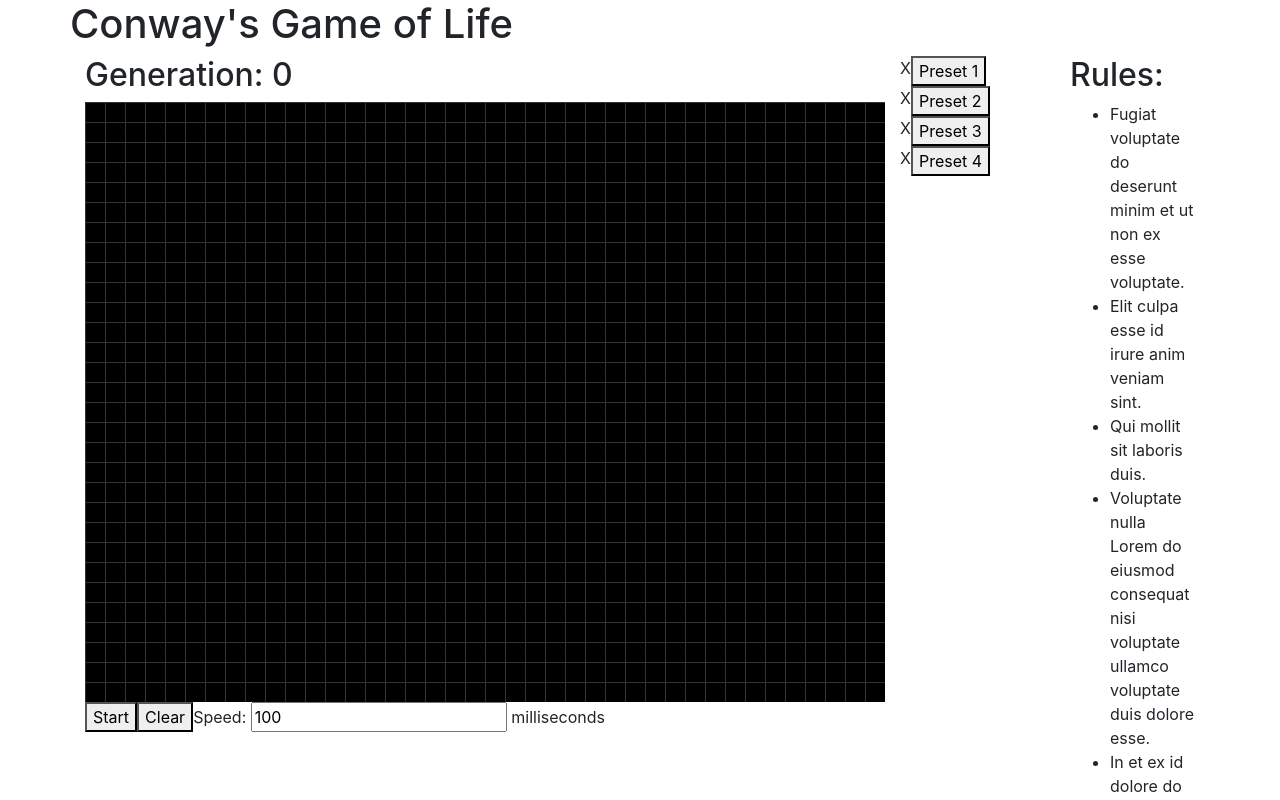
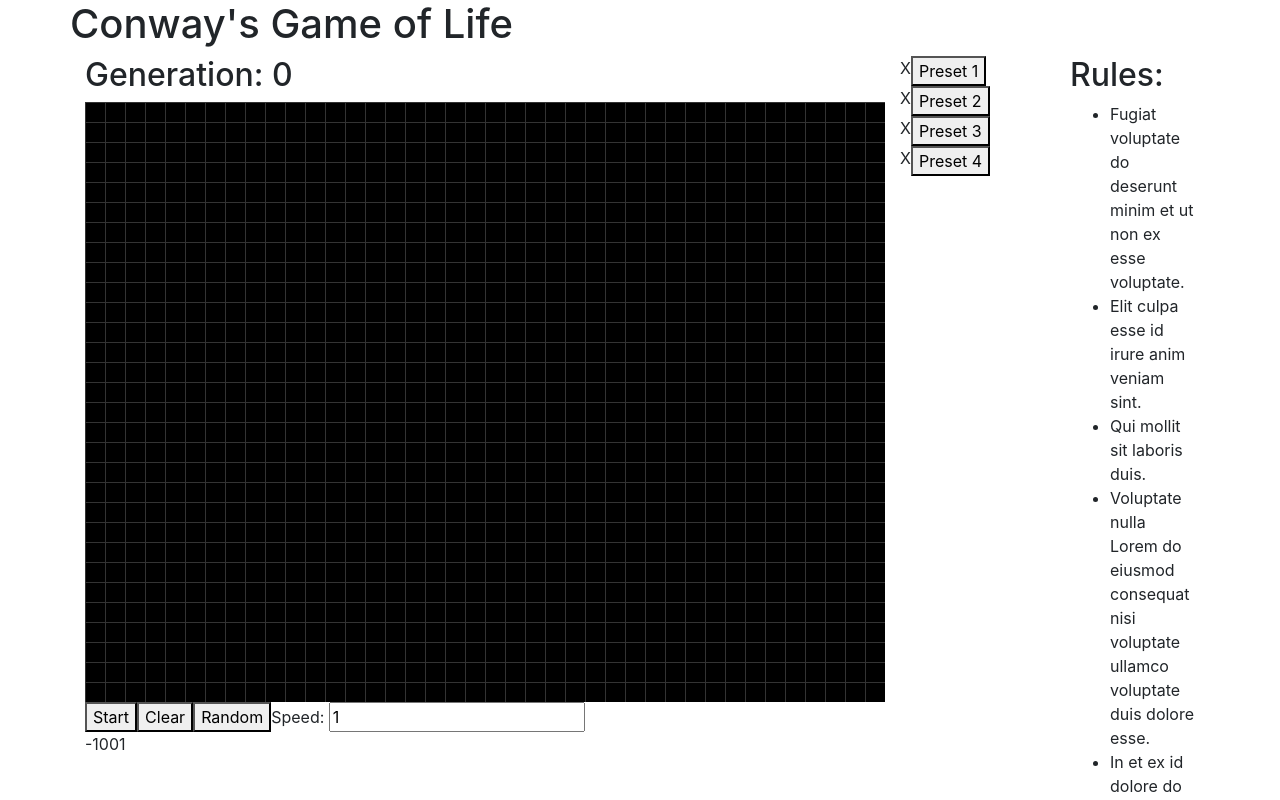
Before and after one commit to bloominstituteoftechnology/CS-Build-Week-1, a React (Create React App) app in the folder client/: page / in a window 1280 px wide. Shown: the top 800 px of the page. Built offline with nearby package versions, Linux system fonts and the light colour scheme.

Commit message:
Add an option that creates a random cell configuration that users can run

```diff
--- a/client/src/components/Layout/GameOfLife/GameOfLife.js
+++ b/client/src/components/Layout/GameOfLife/GameOfLife.js
@@ -12,7 +12,7 @@ class GameOfLife extends React.Component {
       rows: 30,
       columns: 40,
       cells: [],
-      speed: 100,
+      speed: 1,
       isPlaying: false,
       generation: 0
     };
@@ -89,6 +89,16 @@ class GameOfLife extends React.Component {
     this.setState({ cells: this.fillCells(), generation: 0 });
   };
 
+  handleRandom = () => {
+    for (let y = 0; y < this.rows; y++) {
+      for (let x = 0; x < this.columns; x++) {
+        this.grid[y][x] = Math.random() >= 0.5;
+      }
+    }
+
+    this.setState({ cells: this.fillCells() });
+  };
+
   handleSpeed = event => {
     this.setState({ speed: event.target.value });
   };
@@ -114,7 +124,6 @@ class GameOfLife extends React.Component {
     }
 
     this.grid = generation;
-    // this.setState({ cells: this.fillCells() });
     this.setState(state => ({
       cells: this.fillCells(),
       generation: state.generation + 1
@@ -122,7 +131,7 @@ class GameOfLife extends React.Component {
 
     this.speedHandler = window.setTimeout(() => {
       this.nextGeneration();
-    }, this.state.speed);
+    }, this.state.speed * 1000);
   }
 
   applyRules(grid, x, y) {
@@ -178,11 +187,20 @@ class GameOfLife extends React.Component {
             <button onClick={this.startGame}>Start</button>
           )}
           <button onClick={this.handleClear}>Clear</button>
+          <button onClick={this.handleRandom}>Random</button>
           Speed: <input
             value={this.state.speed}
             onChange={this.handleSpeed}
           />{" "}
-          milliseconds
+          {/* <input
+            type="range"
+            min="1"
+            max="10"
+            value={this.state.speed}
+            class="slider"
+            onChange={this.handleSpeed}
+          /> */}
+          <p>{(this.state.speed * 1000) ^ -1}</p>
         </div>
       </div>
     );
--- a/client/src/components/Layout/GameOfLife/Grid/Cell/Cell.js
+++ b/client/src/components/Layout/GameOfLife/Grid/Cell/Cell.js
@@ -9,7 +9,7 @@ export default class Cell extends React.Component {
           top: `${20 * this.props.y + 1}px`,
           width: `${20 - 1}px`,
           height: `${20 - 1}px`,
-          background: `#ccc`,
+          background: `#00FF00`,
           position: `absolute`
         }}
       />
```
